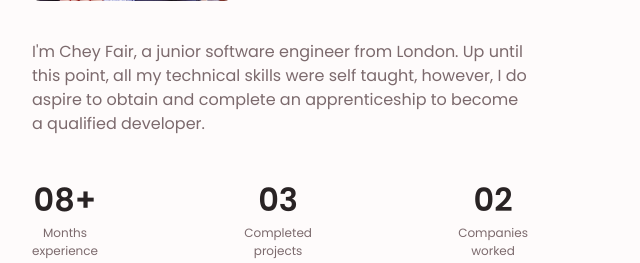
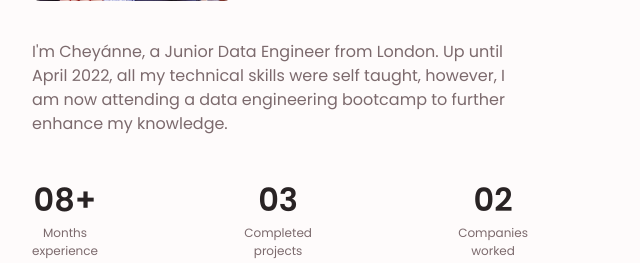
Before and after one commit to cheyfair/my-first-blog, a Django app: page /bio/ in a window 1280 px wide. Shown: the part 643-906 px from the top of the page, without its empty margins (0-640 px from the left). Run offline with Django 3.2, Linux system fonts and the light colour scheme.

Commit message:
New home message and bio.

```diff
--- a/blog/templates/blog/base.html
+++ b/blog/templates/blog/base.html
@@ -49,8 +49,8 @@
                            <section class="home bd-grid" id="home">
                                <div class="home__data">
                                    <h1 class="home__title">Hi, I'm Cheyánne</h1>
-                                   <h3 class="home__subtitle">Full Stack Developer</h3>
-                                   <p class="home__description">Junior level experience in web design and development.</p>
+                                   <h3 class="home__subtitle">Data Developer</h3>
+                                   <p class="home__description">Junior level experience in web design, full stack development and data engineering.</p>
                                    <a href="{% url 'contact' %}" class="button">Contact</a>
                                </div>
 
--- a/blog/templates/blog/bio.html
+++ b/blog/templates/blog/bio.html
@@ -18,10 +18,10 @@
                 </div>
 
                 <div class="about__data">
-                    <p class="about__description">I'm Chey Fair, a junior software
-                        engineer from London. Up until this point, all my technical
-                        skills were self taught, however, I do aspire to obtain and
-                        complete an apprenticeship to become a qualified developer.
+                    <p class="about__description">I'm Cheyánne, a Junior Data
+                        Engineer from London. Up until April 2022, all my technical
+                        skills were self taught, however, I am now attending a data
+                        engineering bootcamp to further enhance my knowledge.
                     </p>
 
                     <div class="about__info">
```
